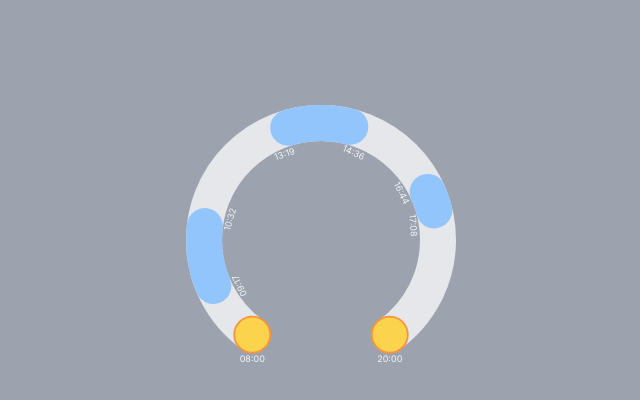
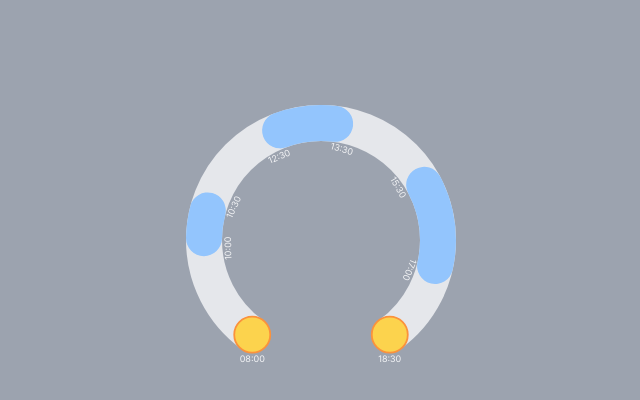
Before and after one commit to Pacific112/nap-tracker, a Next.js app: page / in a window 1280 px wide. Shown: the top 400 px of the page, without its empty margins (319-959 px from the left). Built offline with nearby package versions, Linux system fonts and the light colour scheme.

Commit message:
[feat] Add child day planning and default periods

```diff
--- a/app/tracker/types.ts
+++ b/app/(domain)/ChildDay.ts
@@ -3,7 +3,12 @@ export type PlannedNap = {
   endDate: Date;
 };
 
-export type DayConfiguration = {
+export type ActivityPeriod = {
+  activeTime: { minutes: number };
+  napTime?: { minutes: number };
+};
+
+export type ChildDay = {
   plannedNaps: PlannedNap[];
   startOfDay: Date;
   endOfDay: Date;
--- /dev/null
+++ b/app/(domain)/planChildDay.ts
@@ -0,0 +1,48 @@
+import { addMinutes } from "date-fns";
+import { ActivityPeriod, ChildDay, PlannedNap } from "@/app/(domain)/ChildDay";
+
+const ACTIVITY_PERIODS: ActivityPeriod[] = [
+  { activeTime: { minutes: 120 }, napTime: { minutes: 30 } },
+  { activeTime: { minutes: 120 }, napTime: { minutes: 60 } },
+  { activeTime: { minutes: 120 }, napTime: { minutes: 90 } },
+  { activeTime: { minutes: 90 } },
+];
+
+const calculatePlannedNaps = (
+  currentTime: Date,
+  periods: ActivityPeriod[],
+): PlannedNap[] => {
+  if (periods.length === 0) {
+    return [];
+  }
+
+  const [period, ...restPeriods] = periods;
+  if (!period.napTime) {
+    return [];
+  }
+
+  const napStart = addMinutes(currentTime, period.activeTime.minutes);
+  const napEnd = addMinutes(napStart, period.napTime.minutes);
+
+  const result = calculatePlannedNaps(napEnd, restPeriods);
+  result.push({ startDate: napStart, endDate: napEnd });
+
+  return result;
+};
+const countTotalMinutes = (periods: ActivityPeriod[]) =>
+  periods.reduce(
+    (acc, period) =>
+      acc + period.activeTime.minutes + (period.napTime?.minutes || 0),
+    0,
+  );
+
+export const planChildDay = (startOfDay: Date): ChildDay => {
+  const plannedNaps = calculatePlannedNaps(startOfDay, ACTIVITY_PERIODS);
+  const endOfDay = addMinutes(startOfDay, countTotalMinutes(ACTIVITY_PERIODS));
+
+  return {
+    startOfDay,
+    plannedNaps,
+    endOfDay,
+  };
+};
--- a/app/page.tsx
+++ b/app/page.tsx
@@ -1,28 +1,12 @@
 import { Tracker } from "@/app/tracker/Tracker";
+import { planChildDay } from "@/app/(domain)/planChildDay";
+
+const START_OF_DAY = new Date(2024, 11, 6, 8, 0);
 
 export default function Home() {
   return (
     <main className="flex min-h-screen flex-col items-center justify-between p-24 bg-gray-400">
-      <Tracker
-        dayConfiguration={{
-          startOfDay: new Date(2024, 11, 6, 8, 0),
-          endOfDay: new Date(2024, 11, 6, 20, 0),
-          plannedNaps: [
-            {
-              startDate: new Date(2024, 11, 6, 9, 17),
-              endDate: new Date(2024, 11, 6, 10, 32),
-            },
-            {
-              startDate: new Date(2024, 11, 6, 13, 19),
-              endDate: new Date(2024, 11, 6, 14, 36),
-            },
-            {
-              startDate: new Date(2024, 11, 6, 16, 44),
-              endDate: new Date(2024, 11, 6, 17, 8),
-            },
-          ],
-        }}
-      />
+      <Tracker childDay={planChildDay(START_OF_DAY)} />
     </main>
   );
 }
--- a/app/tracker/Tracker.tsx
+++ b/app/tracker/Tracker.tsx
@@ -2,15 +2,11 @@
 
 import { StartOfDay } from "@/app/tracker/StartOfDay";
 import { EndOfDay } from "@/app/tracker/EndOfDay";
-import { DayConfiguration } from "@/app/tracker/types";
 import { TrackerBase } from "@/app/tracker/TrackerBase";
 import { Nap } from "@/app/tracker/Nap";
+import { ChildDay } from "@/app/(domain)/ChildDay";
 
-export const Tracker = ({
-  dayConfiguration,
-}: {
-  dayConfiguration: DayConfiguration;
-}) => {
+export const Tracker = ({ childDay }: { childDay: ChildDay }) => {
   return (
     <svg
       viewBox="0 0 32 32"
@@ -20,15 +16,15 @@ export const Tracker = ({
     >
       <TrackerBase />
 
-      <StartOfDay date={dayConfiguration.startOfDay} />
-      <EndOfDay date={dayConfiguration.endOfDay} />
+      <StartOfDay date={childDay.startOfDay} />
+      <EndOfDay date={childDay.endOfDay} />
 
-      {dayConfiguration.plannedNaps.map((nap, index) => (
+      {childDay.plannedNaps.map((nap, index) => (
         <Nap
           key={index}
           nap={nap}
-          startOfDay={dayConfiguration.startOfDay}
-          endOfDay={dayConfiguration.endOfDay}
+          startOfDay={childDay.startOfDay}
+          endOfDay={childDay.endOfDay}
         />
       ))}
     </svg>
```
